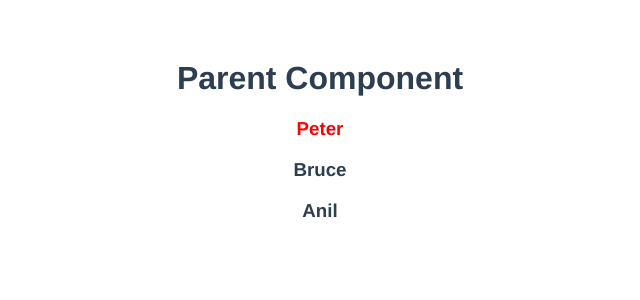
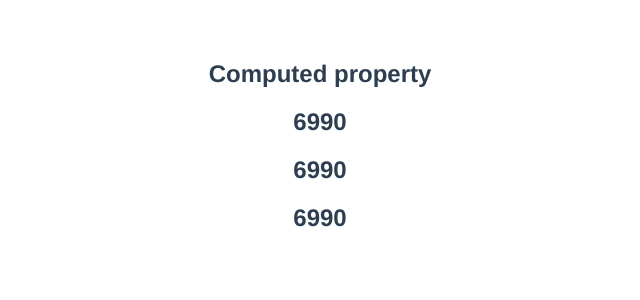
Before and after one commit to parteek2813/VueJs, a Vue app: page / in a window 1280 px wide. Shown: the top 300 px of the page, without its empty margins (320-960 px from the left). Built offline with nearby package versions, Linux system fonts and the light colour scheme.

Commit message:
computed property

```diff
--- a/src/components/p1.vue
+++ b/src/components/p1.vue
@@ -1,4 +1,4 @@
-<template lang="">
+<!-- <template lang="">
     <h1>Parent Component</h1>
     <c1 class="hello"/>
 </template>
@@ -9,9 +9,44 @@ export default {
     components: {
         c1,
     },
-
+    props: {
+        class: String
+    }
 }
 </script>
 <style scoped>
 
+</style> -->
+
+<template lang="">
+    <h2>Computed property</h2>
+    <h2 >{{getResult}}</h2>
+    <h2 >{{getResult}}</h2>
+    <h2 >{{getResult}}</h2>
+
+</template>
+<script>
+export default {
+    name: "Parent",
+    data(){
+        return {
+            dollars: 100,
+            rupeeVal: 70,
+            discount: 10,
+        }
+    },
+    computed: {
+        getResult(){
+           return  this.dollars*this.rupeeVal - this.discount
+        }
+    }
+}
+</script>
+<style lang="">
+
 </style>
+
+<!-- Instead of a computed property, we can define the same function as a
+method. For the end result, the two approaches are indeed exactly the same.
+However, the difference is that computed properties are cached based on their
+reactive dependencies. -->
```
